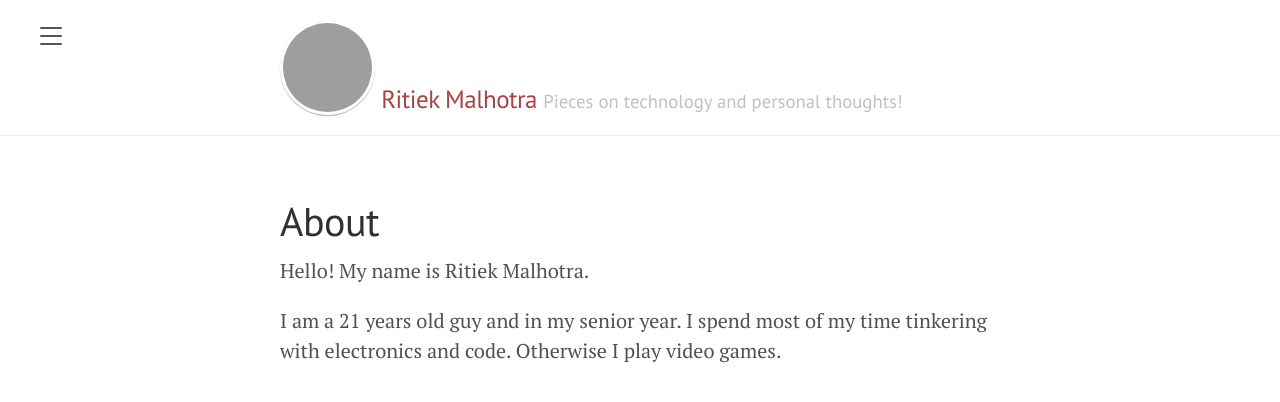
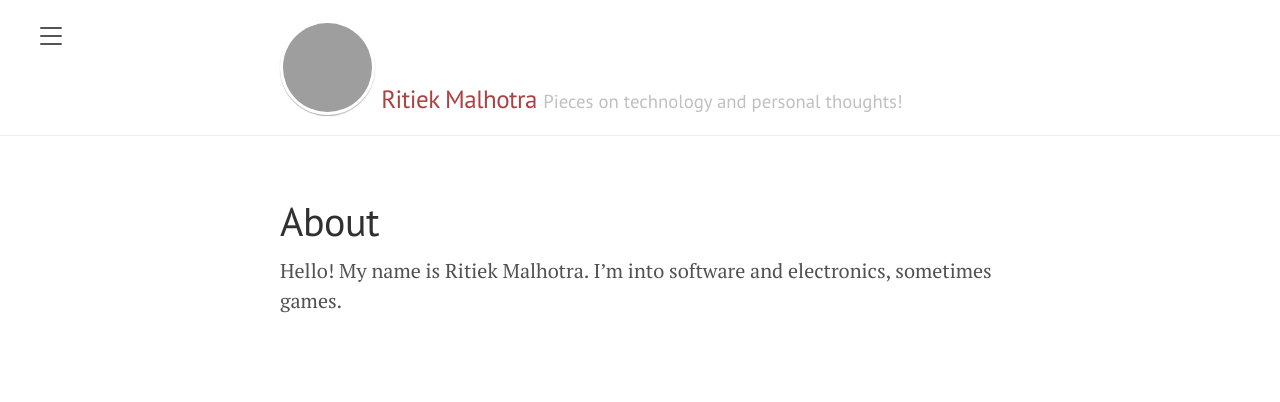
Before and after one commit to ritiek/ritiek.github.io, a Jekyll site: the page built from about.md, in a window 1280 px wide. Shown: the top 402 px of the page. Built offline with Jekyll 4.4.1, drawn with Linux system fonts in a browser that asks for light colours; nearby versions of some CDN libraries; grey boxes are pictures that could not be loaded.

Commit message:
Fix gravatar, about me

```diff
--- a/_layouts/default.html
+++ b/_layouts/default.html
@@ -15,7 +15,7 @@
           <h3 class="masthead-title">
             <div class="header-logo-wrap logo-small">
                 <span class="header-logo logo-small">
-                    <img src="https://en.gravatar.com/userimage/137883229/a7129f91c2ca85fba292cd48f344efd0.png?size=128" class="profileimage" alt="">
+                    <img src="https://www.gravatar.com/avatar/732754d4a00e6a8e4a486c097360348b?size=128" class="profileimage" alt="">
                 </span>
             </div>
             <a href="{{ site.baseurl }}/" title="Home">{{ site.title }}</a>
--- a/about.md
+++ b/about.md
@@ -3,7 +3,4 @@ title: About
 layout: page
 ---
 
-Hello! My name is Ritiek Malhotra.
-
-I am a 21 years old guy and in my senior year. I spend most of my time tinkering with electronics and code.
-Otherwise I play video games.
+Hello! My name is Ritiek Malhotra. I'm into software and electronics, sometimes games.
```
